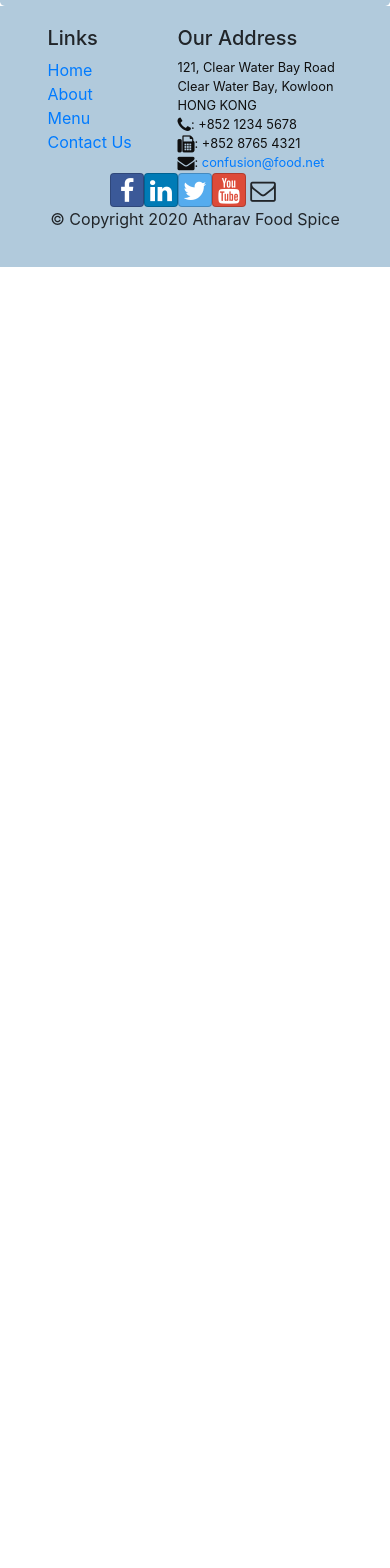
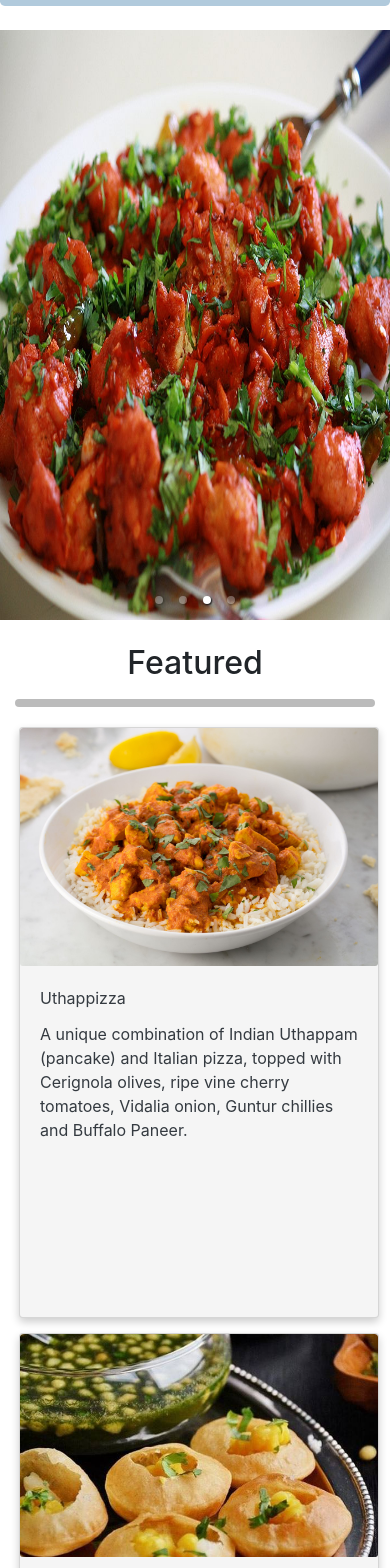
Before and after one commit to Tejaswikapoor/ReactJS, a React (Create React App) app: page / in a window 390 px wide. Shown: the part 432-2000 px from the top of the page. Before the commit the page ends 844 px from the top, so only its background shows below. Built offline with nearby package versions, Linux system fonts and the light colour scheme.

Commit message:
UI changes

```diff
--- a/src/components/DishDetailComponent.js
+++ b/src/components/DishDetailComponent.js
@@ -1,23 +1,7 @@
 import React, { Component } from 'react';
 //import {Media} from 'reactstrap';
-import {Card,CardImg, CardImgOverlay,CardText,CardBody,CardTitle,BreadcrumbItem,Breadcrumb, CardHeader,Button} from 'reactstrap';
+import {Card,CardImg, CardImgOverlay,CardText,CardBody,CardTitle,BreadcrumbItem,Breadcrumb, CardHeader,Button,Modal,ModalBody,ModalHeader,Form,FormFeedback,Label,Col,Input,FormGroup} from 'reactstrap';
 import {Link } from 'react-router-dom';
-
-//   function RenderDish({dish}){
-//     if (dish != null)
-//     return(
-
-//     );
-//     else
-//     return(
-//         <div></div>
-//     )
-
-// }
-
-
-
-
 
       class DishDetail extends Component{
           constructor(props){
@@ -26,9 +10,14 @@ import {Link } from 'react-router-dom';
                     showComment:false,
                     showReceipe:true,
                   }
+                  this.toggleModal=this.toggleModal.bind(this);
               this.toggleShowRecipe=this.toggleShowRecipe.bind(this);
               this.toggleShowComment=this.toggleShowComment.bind(this);
           }
+          toggleModal() {
+            this.setState({
+                isModalOpen:!this.state.isModalOpen,
+            })}
           toggleShowRecipe(){
               this.setState({
                   showReceipe:true,
@@ -63,6 +52,7 @@ import {Link } from 'react-router-dom';
                  </div>
 
               </CardBody>
+
        </Card>
             )
     })
@@ -97,6 +87,7 @@ return(
        {this.state.showComment &&
             <div className="col-md-8 mb-2">
                     {comm}
+                    <Button className="btn btn-block bg-info" onClick={this.toggleModal}>Add Comment </Button>
               </div>
           }
           {this.state.showReceipe &&
@@ -124,7 +115,54 @@ return(
          </div>
          }
          </div>
+         <Modal isOpen={this.state.isModalOpen} toggle={this.state.toggleModal}>
+                    <ModalHeader toggle={this.state.toggleModal}>
+                        <h5>Please add comment</h5>
+                    </ModalHeader>
+                    <ModalBody>
+                    <Form  >
+                            <FormGroup row>
+                                <Label htmlFor="firstname" md={2}>Name</Label>
+                                <Col md={10}>
+                                    <Input type="text" id="firstname" name="firstname"
+                                        placeholder=" Name"
+                                        // value={this.state.firstname}
+                                        // onChange={this.handleInputChange}
+                                        // onBlur={this.handleblur('firstname')}
+                                        // valid={errorss.firstname ===''}
+                                        // invalid={errorss.firstname!==''}
+
+                                         />
+                                    {/* <FormFeedback>{errorss.firstname}</FormFeedback> */}
+                                </Col>
+                            </FormGroup>
+
+                            <FormGroup row>
+                                <Label htmlFor="message" md={2}>Give your Feedback </Label>
+                                <Col md={10}>
+                                    <Input type="textarea" id="message" name="message"
+                                        rows="12"
+                                     //   value={this.state.message}
+                                       // onChange={this.handleInputChange}
+                                        />
+
+                                </Col>
+                            </FormGroup>
+                            <FormGroup row>
+                                <Col md={{size:4,offset:2}}>
+                                    <Button className="btn btn-block" type="submit" color="primary">Send</Button>
+                                </Col>
+                                <Col md={{size:4,offset:2}}>
+                                    <Button className="btn btn-block" type="submit" color="primary" onClick={this.toggleModal}>Close</Button>
+                                </Col>
+                            </FormGroup>
+
+                        </Form>
+
+                    </ModalBody>
+                </Modal>
    </div>
+
 )
       }
 
--- a/src/components/FooterComponent.js
+++ b/src/components/FooterComponent.js
@@ -40,7 +40,7 @@ function Footer(props) {
             </div>
             <div className="row justify-content-center">
                 <div className="col-auto">
-                    <p>© Copyright 2020 Atharav Food Spice</p>
+                    <p>© Copyright 2020 Atharva Food Spice</p>
                 </div>
             </div>
         </div>
--- a/src/components/HeaderComponent.js
+++ b/src/components/HeaderComponent.js
@@ -26,7 +26,7 @@ class Header extends Component{
           <div className="container">
               <NavbarToggler onClick={this.toggleNav}/>
            <NavbarBrand className="mr-auto" href="/">
-               <img src="assets/images/alogo.jpg" height="30" width="41" alt="Ristorante Con Fusion"/>
+               <img src="assets/images/alogo.jpg" height="30" width="41" alt="Atharva Food Spice"/>
            </NavbarBrand>
            <Collapse isOpen ={this.state.isNavOpen} navbar>
            <Nav navbar>
@@ -58,7 +58,7 @@ class Header extends Component{
              <div className="conatiner">
                  <div className="row row-header">
                      <div className="col-12 col-sm-6">
-                         <h1>Atharav Food Spice</h1>
+                         <h1>Atharva Food Spice</h1>
                          <p>We take inspiration from the World's best cuisines, and create a unique fusion experience. Our lipsmacking creations will tickle your culinary senses!</p>
                      </div>
                  </div>
--- a/src/components/HomeComponent.js
+++ b/src/components/HomeComponent.js
@@ -2,10 +2,11 @@ import React from 'react';
 import {Card, CardBody ,CardText ,CardTitle ,CardImg, CardSubtitle, CardDeck} from 'reactstrap';
 import "react-responsive-carousel/lib/styles/carousel.min.css"; // requires a loader
 import { Carousel } from 'react-responsive-carousel';
+import {Link} from 'react-router-dom';
 function RenderCard({items}){
 return(
 
-    <Card className="homeCard">
+    <Card className="homeCard text-dark" >
         <CardImg src={items.image} alt={items.name}/>
         <CardBody>
             <CardTitle>
@@ -28,20 +29,18 @@ return(
                         <Carousel  showThumbs={false} infiniteLoop={true} autoPlay={true} interval={2000} showStatus={false} showArrows={false} stopOnHover={false} height={"30%"} >
 
                             <div>
-                                <img className="homeCard" src={process.env.PUBLIC_URL + '/assets/images/3.jpg'} height="30%" width="100%"/>
+                                <img className="homeCard" src={process.env.PUBLIC_URL + '/assets/images/3.jpg'} height="100%" width="100%"/>
                             </div>
                             <div>
-                                <img className="homeCard" src={process.env.PUBLIC_URL + '/assets/images/2.jpg'} height="30%" width="100%"/>
+                                <img className="homeCard" src={process.env.PUBLIC_URL + '/assets/images/2.jpg'} height="100%" width="100%"/>
                             </div>
                             <div>
-                                <img className="homeCard" src={process.env.PUBLIC_URL + '/assets/images/4.jpg'} height="30%" width="100%"/>
+                                <img className="homeCard" src={process.env.PUBLIC_URL + '/assets/images/4.jpg'} height="100%" width="100%"/>
                             </div>
                             <div>
-                                <img className="homeCard" src={process.env.PUBLIC_URL + '/assets/images/1.jpg'} height="30%" width="100%"/>
+                                <img className="homeCard" src={process.env.PUBLIC_URL + '/assets/images/1.jpg'} height="100%" width="100%"/>
                             </div>
-                            <div>
-                                <img className="homeCard" src={process.env.PUBLIC_URL + '/assets/images/1.jpg'} height="30%" width="100%"/>
-                            </div>
+
                         </Carousel>
                     </div>
                     <div className="row mt-4">
@@ -52,6 +51,23 @@ return(
                           <hr className="rounded"/>
                         </div>
                     </div>
+        <div className="row align-items-start mb-4">
+            <CardDeck>
+
+            <div className="col-12 col-md m-1 ">
+            <Link to="/menu/0" >
+                <RenderCard  items={props.dish}/>
+                </Link>
+            </div>
+
+            <div className="col-12 col-md m-1">
+                <RenderCard items={props.promo}/>
+            </div>
+            <div className="col-12 col-md m-1">
+                <RenderCard items={props.leaders}/>
+            </div>
+            </CardDeck>
+        </div>
         <div className="row align-items-start mb-4">
             <CardDeck>
             <div className="col-12 col-md m-1 ">
--- a/src/components/MainComponent.js
+++ b/src/components/MainComponent.js
@@ -67,7 +67,7 @@ class Main extends Component{
          <Route path='/dishdetail' component={()=><ShowDish dishes={this.state.dishes}/>} />
        <Route exact path='/aboutus' component={AboutUs}/>
 
-       <Route Redirect='/home'/>
+       <Route Redirect='/home' component={HomePage}/>
        </Switch>
       {/* <Menu  dishes={DISHES}  onClick={(dishId)=>{this.onDishSelect(dishId)} }/>
       <DishDetail dish={this.state.dishes.filter((dish)=>dish.id===this.state.selectedDish)[0]}/> */}
--- a/src/index.css
+++ b/src/index.css
@@ -48,7 +48,8 @@ hr.rounded {
   /* Add shadows to create the "card" effect */
   box-shadow: 0 4px 8px 0 rgba(0,0,0,0.2);
   transition: 0.3s;
-  background-color: whitesmoke
+  background-color: whitesmoke;
+  overflow:scroll
 }
 
 /* On mouse-over, add a deeper shadow */
```
